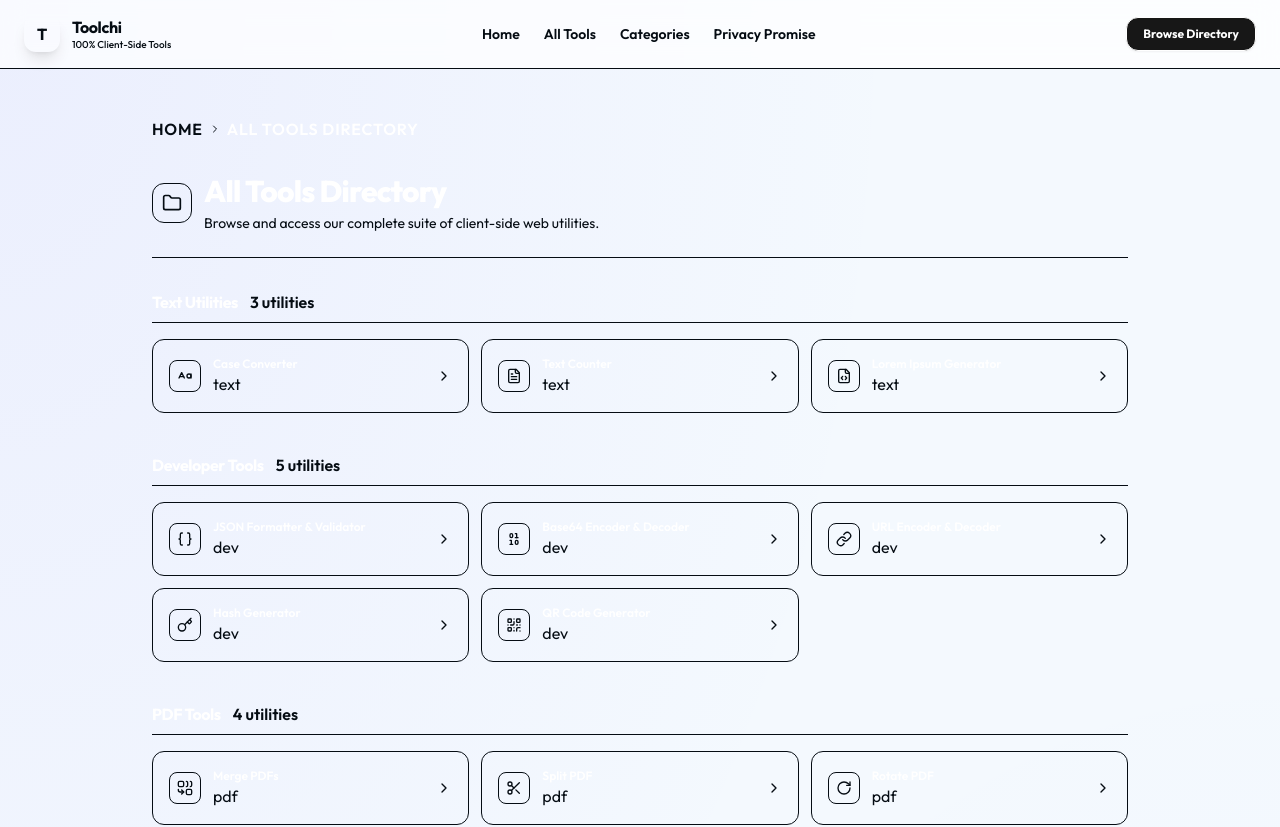
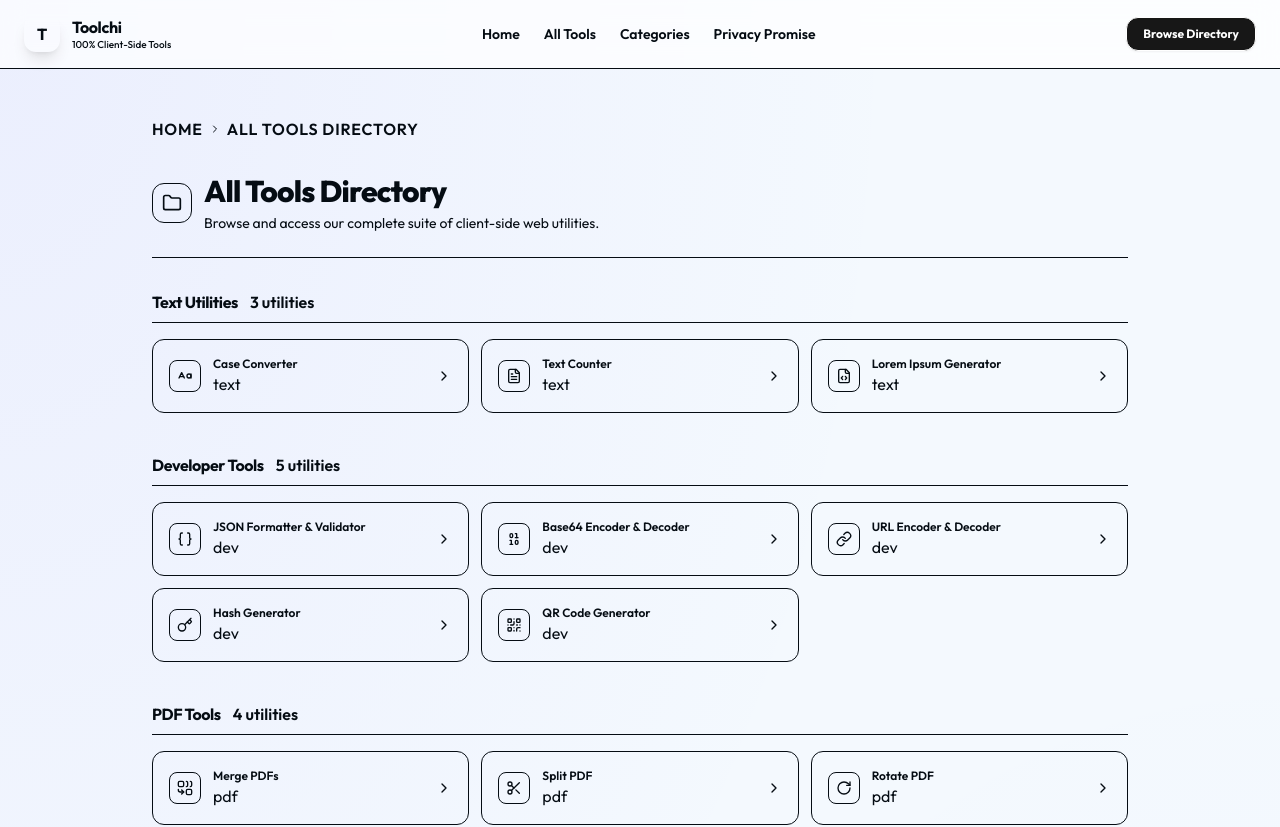
Before and after one commit to arslanhamee314-bot/toolchi-com, a Next.js app: page /tools in a window 1280 px wide. Shown: the top 827 px of the page. Built offline with nearby package versions, Linux system fonts and the light colour scheme.

Commit message:
Fix text-white classes to adapt to light theme default

```diff
--- a/src/app/tools/[slug]/page.tsx
+++ b/src/app/tools/[slug]/page.tsx
@@ -166,14 +166,14 @@ export default async function ToolPage({ params }: ToolPageProps) {
           {/* Main Info Column */}
           <section className="lg:col-span-2 flex flex-col gap-8 text-sm">
             <div className="flex flex-col gap-3">
-              <h2 className="text-lg font-bold text-white tracking-tight">About {tool.name}</h2>
+              <h2 className="text-lg font-bold text-foreground tracking-tight">About {tool.name}</h2>
               <p className="text-xs md:text-sm text-muted-foreground leading-relaxed">
                 {tool.longDesc}
               </p>
             </div>
 
             <div className="flex flex-col gap-3">
-              <h2 className="text-lg font-bold text-white tracking-tight">How to Use the Tool</h2>
+              <h2 className="text-lg font-bold text-foreground tracking-tight">How to Use the Tool</h2>
               <ol className="list-decimal pl-5 space-y-2 text-xs md:text-sm text-muted-foreground">
                 {tool.howToUse.map((step, i) => (
                   <li key={i} className="leading-relaxed pl-1">{step}</li>
@@ -185,11 +185,11 @@ export default async function ToolPage({ params }: ToolPageProps) {
           {/* Right Sidebar FAQs Column */}
           <section className="flex flex-col gap-6 border-t lg:border-t-0 lg:border-l border-border/40 pt-6 lg:pt-0 lg:pl-8 text-sm">
             <div className="flex flex-col gap-3">
-              <h2 className="text-lg font-bold text-white tracking-tight">FAQs</h2>
+              <h2 className="text-lg font-bold text-foreground tracking-tight">FAQs</h2>
               <div className="flex flex-col gap-4">
                 {tool.faqs.map((faq, i) => (
                   <div key={i} className="flex flex-col gap-1.5 border-b border-border/40 pb-4 last:border-b-0 last:pb-0">
-                    <h4 className="font-bold text-white text-xs">{faq.question}</h4>
+                    <h4 className="font-bold text-foreground text-xs">{faq.question}</h4>
                     <p className="text-xs text-muted-foreground leading-relaxed">{faq.answer}</p>
                   </div>
                 ))}
--- a/src/app/tools/page.tsx
+++ b/src/app/tools/page.tsx
@@ -21,7 +21,7 @@ export default function ToolsDirectoryPage() {
         <nav className="flex items-center gap-1.5 text-3xs font-semibold text-muted-foreground uppercase tracking-wider">
           <Link href="/" className="hover:text-foreground transition-colors">Home</Link>
           <ChevronRight className="h-3 w-3 shrink-0" />
-          <span className="text-white">All Tools Directory</span>
+          <span className="text-foreground">All Tools Directory</span>
         </nav>
 
         {/* Header Title */}
@@ -30,7 +30,7 @@ export default function ToolsDirectoryPage() {
             <Folder className="h-5 w-5" />
           </div>
           <div>
-            <h1 className="text-2xl sm:text-3xl font-extrabold text-white tracking-tight">All Tools Directory</h1>
+            <h1 className="text-2xl sm:text-3xl font-extrabold text-foreground tracking-tight">All Tools Directory</h1>
             <p className="text-xs sm:text-sm text-muted-foreground mt-1">Browse and access our complete suite of client-side web utilities.</p>
           </div>
         </div>
@@ -44,7 +44,7 @@ export default function ToolsDirectoryPage() {
             return (
               <div key={category.id} className="flex flex-col gap-4">
                 <div className="flex items-baseline gap-3 border-b border-border/20 pb-2">
-                  <h2 className="text-base font-bold text-white tracking-tight">{category.name}</h2>
+                  <h2 className="text-base font-bold text-foreground tracking-tight">{category.name}</h2>
                   <span className="text-3xs text-muted-foreground font-semibold">{categoryTools.length} utilities</span>
                 </div>
 
@@ -60,7 +60,7 @@ export default function ToolsDirectoryPage() {
                           <LucideIcon name={tool.iconName} className="h-4 w-4" />
                         </div>
                         <div className="min-w-0">
-                          <span className="text-xs font-semibold text-white group-hover:text-primary transition-colors block truncate">{tool.name}</span>
+                          <span className="text-xs font-semibold text-foreground group-hover:text-primary transition-colors block truncate">{tool.name}</span>
                           <span className="text-3xs text-muted-foreground block truncate">{tool.category}</span>
                         </div>
                       </div>
--- a/src/components/tools/ToolsDirectory.tsx
+++ b/src/components/tools/ToolsDirectory.tsx
@@ -112,7 +112,7 @@ export default function ToolsDirectory() {
         <div className="flex flex-col gap-4">
           <div className="flex items-center gap-2 border-b border-border/40 pb-2">
             <TrendingUp className="h-5 w-5 text-indigo-400" />
-            <h2 className="text-lg font-bold tracking-tight text-white">Popular Utilities</h2>
+            <h2 className="text-lg font-bold tracking-tight text-foreground">Popular Utilities</h2>
           </div>
           <div className="grid grid-cols-1 sm:grid-cols-2 lg:grid-cols-4 gap-4">
             {popularTools.map((tool) => (
@@ -146,7 +146,7 @@ export default function ToolsDirectory() {
       {/* 3. Category Filter Chips & Grid */}
       <div id="categories" className="flex flex-col gap-6 scroll-mt-24">
         <div className="flex flex-col gap-2 border-b border-border/40 pb-2">
-          <h2 className="text-lg font-bold tracking-tight text-white">All Browser Utilities</h2>
+          <h2 className="text-lg font-bold tracking-tight text-foreground">All Browser Utilities</h2>
           <p className="text-xs text-muted-foreground">Select a category chip below to filter tools dynamically.</p>
         </div>
 
@@ -218,7 +218,7 @@ export default function ToolsDirectory() {
             <div className="h-10 w-10 bg-muted text-muted-foreground rounded-full flex items-center justify-center">
               <Search className="h-5 w-5" />
             </div>
-            <h3 className="font-bold text-white text-base">No utilities found</h3>
+            <h3 className="font-bold text-foreground text-base">No utilities found</h3>
             <p className="text-xs text-muted-foreground max-w-xs">
               We couldn't find any tool matching "{searchQuery}" under this category. Check your spelling or reset filters.
             </p>
```
